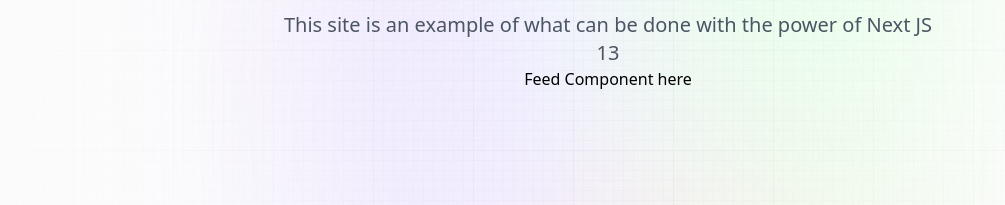
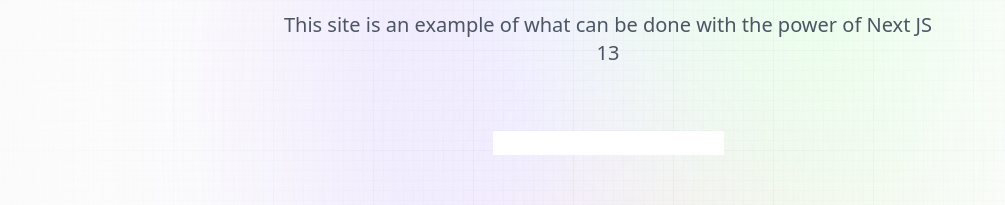
Before and after one commit to Zarivate/Nextjs_practice, a Next.js app: page / in a window 1280 px wide. Shown: the part 255-460 px from the top of the page, without its empty margins (32-1037 px from the left). Built offline with nearby package versions, Linux system fonts and the light colour scheme; no server answers.

Commit message:
Fixed minor mongodb glitch where data wouldn't appear

```diff
--- a/components/Feed.jsx
+++ b/components/Feed.jsx
@@ -1,9 +1,18 @@
 // Component that shows the live feed, if any, to the user
 
-import React from "react";
+"use client";
+
+import React, { useState, useEffect } from "react";
+import PromptCard from "./PromptCard";
 
 const Feed = () => {
-  return <div>Feed Component here</div>;
+  return (
+    <section className="feed">
+      <form className="relative w-full flex-center">
+        <input />
+      </form>
+    </section>
+  );
 };
 
 export default Feed;
```
